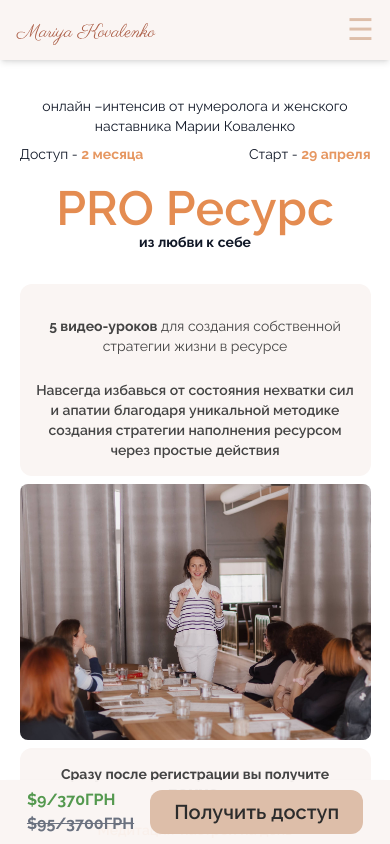
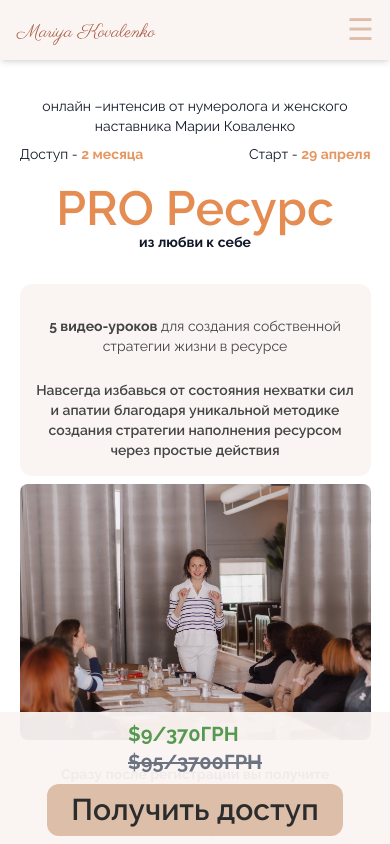
Before and after one commit to Mo2207/Astrology-Site, a Next.js app: page / in a window 390 px wide. Shown: the top 844 px of the page. Built offline with nearby package versions, Linux system fonts and the light colour scheme.

Commit message:
mobileHoverButton font/button sizing adjustments

```diff
--- a/src/app/components/mobileHoverButton.tsx
+++ b/src/app/components/mobileHoverButton.tsx
@@ -8,14 +8,14 @@ export default function MobileHoverButton() {
   return (
     <section id="MobileHoverButton" className="text-gray-900 md:hidden ">
       <header className="fixed bottom-0 left-0 w-[100vw] text-gray-900 shadow-md z-50 p-2 bg-opacity-95 bg-[#faf5f3]">
-        <div className="flex flex-row justify-center items-center">
-          <p className="text-md xs:text-xl sm:text-2xl md:text-2xl lg:text-3xl pr-4">
+        <div className="flex flex-col xs:flex-row justify-center items-center">
+          <p className="text-xl xs:text-2xl sm:text-3xl pr-0 pb-2 xs:pr-4 xs:pb-0">
             <span className="font-bold text-[#54994f]">{t("price.sale_price")}</span>
             <br />
             <del className="text-gray-500 font-bold">{t("price.old_price")}</del>
           </p>
 
-          <CheckoutButton className="text-xl xs:text-2xl sm:text-3xl" text={t("buttons.buy_course")}></CheckoutButton>
+          <CheckoutButton className="text-3xl xs:text-4xl sm:text-5xl" text={t("buttons.buy_course")}></CheckoutButton>
         </div>
       </header>
     </section>
```
